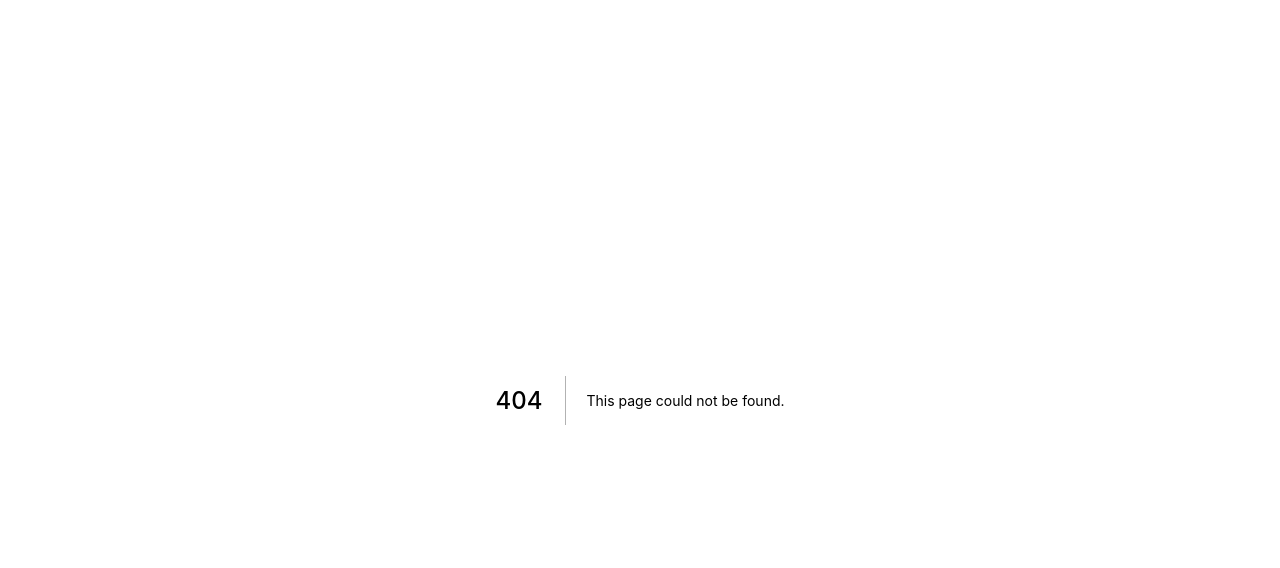
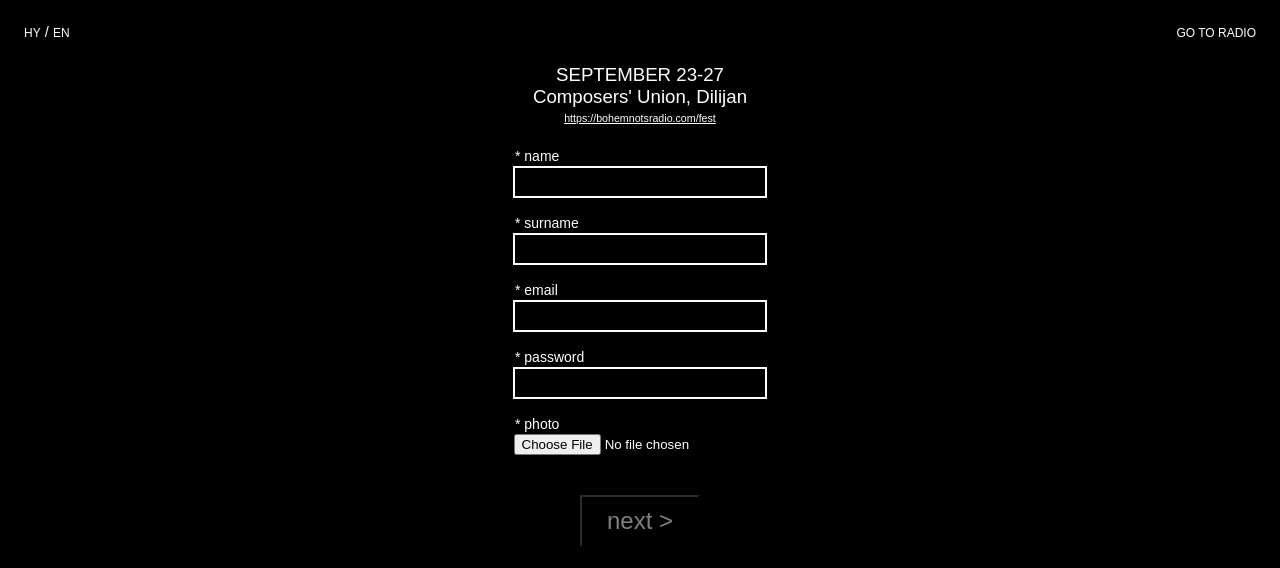
Before and after one commit to bohemnots/bhmnts, a Next.js app: page /create-ticket in a window 1280 px wide. Before the commit this address had no page. Shown: the top 568 px of the page. Built offline with nearby package versions, Linux system fonts and the light colour scheme.

Commit message:
Add page to create tickets

```diff
--- a/mongo/checkout.ts
+++ b/mongo/checkout.ts
@@ -3,8 +3,16 @@ import {
   IPaymentDetailsResponse,
 } from "@ameria/vpos-sdk";
 import { ObjectId } from "mongodb";
+import * as Yup from "yup";
 
+import { sendApprove } from "../utils/email";
 import { checkoutCollection } from "./client";
+
+const CheckoutSchema = Yup.object({
+  email: Yup.string().required(),
+  name: Yup.string().required(),
+  surname: Yup.string().required(),
+});
 
 export const getCheckout = async (id: string): Promise<ICheckout> => {
   const doc = await checkoutCollection.findOne({ _id: new ObjectId(id) });
@@ -12,15 +20,24 @@ export const getCheckout = async (id: string): Promise<ICheckout> => {
 };
 
 export const createCheckout = async (data): Promise<ICheckout> => {
+  const validData = await CheckoutSchema.validate(data);
   const checkout = await checkoutCollection.insertOne({
-    name: data.name,
-    surname: data.surname,
-    email: data.email,
+    ...validData,
     createdAt: new Date(),
     updatedAt: new Date(),
   });
   const id = new ObjectId(checkout.insertedId).toString();
   return getCheckout(id);
+};
+
+export const createApprovedCheckout = async (data): Promise<ICheckout> => {
+  const checkout = await createCheckout({
+    ...data,
+    status: "approved",
+    onDoor: true,
+  });
+  await sendApprove(checkout.email, checkout._id + "");
+  return checkout;
 };
 
 export const updateCheckout = async (id, data): Promise<ICheckout> => {
@@ -34,11 +51,11 @@ export const updateCheckout = async (id, data): Promise<ICheckout> => {
 
 export interface ICheckout {
   _id: ObjectId;
-  name?: string;
-  surname?: string;
-  email?: string;
-  createdAt?: Date;
-  updatedAt?: Date;
+  name: string;
+  surname: string;
+  email: string;
+  createdAt: Date;
+  updatedAt: Date;
   status?: string;
   notes?: string;
   init?: IInitPaymentResponse;
--- /dev/null
+++ b/pages/api/create-ticket.ts
@@ -0,0 +1,31 @@
+import type { NextApiRequest, NextApiResponse } from "next";
+import next from "next";
+import nc from "next-connect";
+
+import { PASSWORD } from "../../config";
+import { createApprovedCheckout, withConnection } from "../../mongo";
+
+const handler = nc<NextApiRequest, NextApiResponse>();
+
+handler.post(async (req, res) => {
+  return withConnection(async () => {
+    if (PASSWORD) {
+      if (req.body.password !== PASSWORD) {
+        throw new Error(`invalid password`);
+      }
+    }
+    try {
+      const newData = {
+        name: req.body.name + "",
+        surname: req.body.surname + "",
+        email: req.body.email + "",
+      };
+      const checkout = await createApprovedCheckout(newData);
+      res.json({ checkout });
+    } catch (err) {
+      next(err);
+    }
+  });
+});
+
+export default handler;
--- /dev/null
+++ b/pages/create-ticket.tsx
@@ -0,0 +1,285 @@
+import { Formik } from "formik";
+import Image from "next/image";
+import Link from "next/link";
+import React, { useCallback, useMemo, useRef, useState } from "react";
+import styled from "styled-components";
+import * as Yup from "yup";
+
+import { FestLayout } from "../components/Layout";
+
+const View = styled.div`
+  display: flex;
+  flex-direction: column;
+  max-width: 400px;
+  margin: auto;
+  margin-top: 20px;
+  justify-content: center;
+  align-items: center;
+  @media only screen and (max-width: 600px) {
+    max-width: unset;
+    margin: 12px;
+  }
+`;
+
+interface NextButtonProps {}
+
+const NextButton = styled.button<NextButtonProps>`
+  font-size: 11pt;
+  color: white;
+  cursor: pointer;
+  width: 120px;
+  padding: 10px 20px;
+  margin: 10px;
+  margin-top: 40px;
+  margin-bottom: 40px;
+  font-size: 24px;
+  text-align: center;
+  background-color: black;
+  border-color: black;
+  &.disabled {
+    opacity: 0.5;
+  }
+
+  &.loading {
+    @keyframes loading {
+      0% {
+        opacity: 1;
+      }
+      50% {
+        opacity: 0;
+      }
+      100% {
+        opacity: 1;
+      }
+    }
+
+    animation: loading;
+    animation-duration: 0.9s;
+    animation-iteration-count: infinite;
+    animation-timing-function: ease-in-out;
+  }
+`;
+
+const Error = styled.div`
+  color: red;
+  font-weight: bold;
+  font-size: 14px;
+`;
+
+const Label = styled.label`
+  color: white;
+  text-align: left;
+  font-size: 14px;
+  border: 2px solid black;
+  width: 250px;
+  padding: 0;
+`;
+
+const Input = styled.input`
+  color: white;
+  display: block;
+  margin-bottom: 15px;
+  height: 28px;
+  width: 250px;
+  background-color: black;
+  padding: 0;
+  border: 2px solid white;
+`;
+
+const Photo = styled.div`
+  position: relative;
+  width: auto;
+  max-width: 100vw;
+
+  & img {
+    display: block;
+    width: 100%;
+    height: auto;
+    object-fit: contain;
+  }
+`;
+
+const Remove = styled.button`
+  display: block;
+  margin: auto;
+`;
+
+export default function SendTicket() {
+  const [isLoading, setIsLoading] = useState(false);
+  const ref = useRef<HTMLInputElement>(null);
+
+  const buy = useCallback(
+    async (values) => {
+      setIsLoading(true);
+      try {
+        const response = await fetch("/api/create-ticket", {
+          method: "POST",
+          body: JSON.stringify({
+            name: values.name,
+            surname: values.surname,
+            password: values.password + "",
+            email: (values.email + "").trim(),
+            photo: values.photo,
+          }),
+          headers: {
+            "Content-Type": "application/json",
+          },
+        });
+        const data = await response.json();
+        if (data.checkout?._id) {
+          alert(`ticket have been sent to '${data.checkout.email}'`);
+        }
+      } finally {
+        setIsLoading(false);
+      }
+    },
+    [setIsLoading]
+  );
+
+  const isValid = (values) => {
+    return !!(
+      values.name &&
+      values.surname &&
+      values.email &&
+      values.photo &&
+      values.password
+    );
+  };
+
+  return (
+    <FestLayout>
+      <Formik
+        onSubmit={buy}
+        initialValues={{
+          name: "",
+          surname: "",
+          email: "",
+          password: "",
+          file: null,
+          photo: null,
+        }}
+        validationSchema={BuyTicket}
+      >
+        {({ values, errors, touched, setFieldValue, isSubmitting }) => {
+          return (
+            <View>
+              <Label htmlFor="name">{"* name"}</Label>
+              <Input
+                onChange={(e) => setFieldValue("name", e.target.value)}
+                name="name"
+                required
+              ></Input>
+              <Error>{touched.name ? errors.name || " " : " "}</Error>
+
+              <Label htmlFor="surname">{"* surname"}</Label>
+              <Input
+                onChange={(e) => setFieldValue("surname", e.target.value)}
+                name="surname"
+                required
+              ></Input>
+              <Error>{touched.surname ? errors.surname || " " : " "}</Error>
+
+              <Label htmlFor="email">{"* email"}</Label>
+              <Input
+                onChange={(e) => setFieldValue("email", e.target.value)}
+                name="email"
+                required
+              ></Input>
+              <Error>{touched.email ? errors.email || " " : " "}</Error>
+
+              <Label htmlFor="password">{"* password"}</Label>
+              <Input
+                onChange={(e) => setFieldValue("password", e.target.value)}
+                name="password"
+                type="password"
+                required
+              ></Input>
+              <Error>{touched.password ? errors.password || " " : " "}</Error>
+
+              <Label htmlFor="photo">{"* photo"}</Label>
+              <input
+                ref={ref}
+                onChange={(e) => {
+                  if (!e) {
+                    return null;
+                  }
+                  const reader = new FileReader();
+                  const file = e.target?.files?.[0];
+                  if (file) {
+                    if (file.size / 1024 > 5000) {
+                      alert("file is too large, try files smaller than 5mb");
+                      return;
+                    }
+                    reader.onloadend = () => {
+                      setFieldValue("file", reader.result);
+                    };
+                    reader.readAsDataURL(file);
+                  } else {
+                    setFieldValue("file", null);
+                  }
+                  setFieldValue("photo", file);
+                }}
+                accept="image/jpeg"
+                type="file"
+                name="photo"
+                capture="user"
+                required
+                hidden={!!values.photo}
+              ></input>
+              {values.photo ? (
+                <Remove
+                  onClick={() => {
+                    setFieldValue("file", null);
+                    setFieldValue("photo", null);
+                    if (ref.current) {
+                      ref.current.value = "";
+                    }
+                  }}
+                >
+                  REMOVE
+                </Remove>
+              ) : null}
+              <Photo>
+                {values.photo ? (
+                  <>
+                    {values.file ? (
+                      <Image
+                        src={values.file || ""}
+                        width="300"
+                        height="300"
+                        alt="Selected Image"
+                      />
+                    ) : null}
+                  </>
+                ) : null}
+              </Photo>
+              <Error>{errors.photo || " "}</Error>
+
+              <NextButton
+                disabled={!isValid(values) || isLoading}
+                className={
+                  !isValid(values) ? "disabled" : isLoading ? "loading" : ""
+                }
+                onClick={() => buy(values)}
+              >
+                {"next >"}
+              </NextButton>
+            </View>
+          );
+        }}
+      </Formik>
+    </FestLayout>
+  );
+}
+
+const BuyTicket = Yup.object().shape({
+  name: Yup.string()
+    .min(2, "Too Short!")
+    .max(50, "Too Long!")
+    .required("Required"),
+  surname: Yup.string()
+    .min(2, "Too Short!")
+    .max(50, "Too Long!")
+    .required("Required"),
+  email: Yup.string().email("Invalid email").required("Required"),
+});
```
